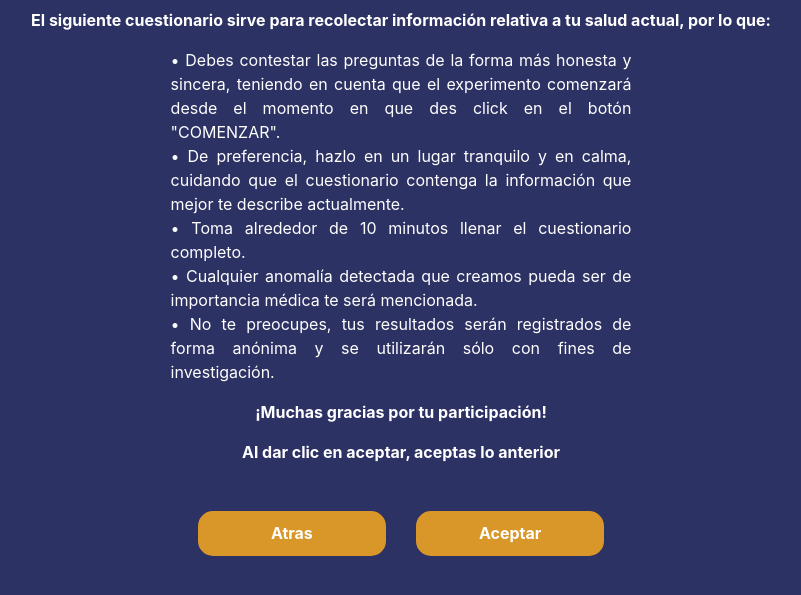
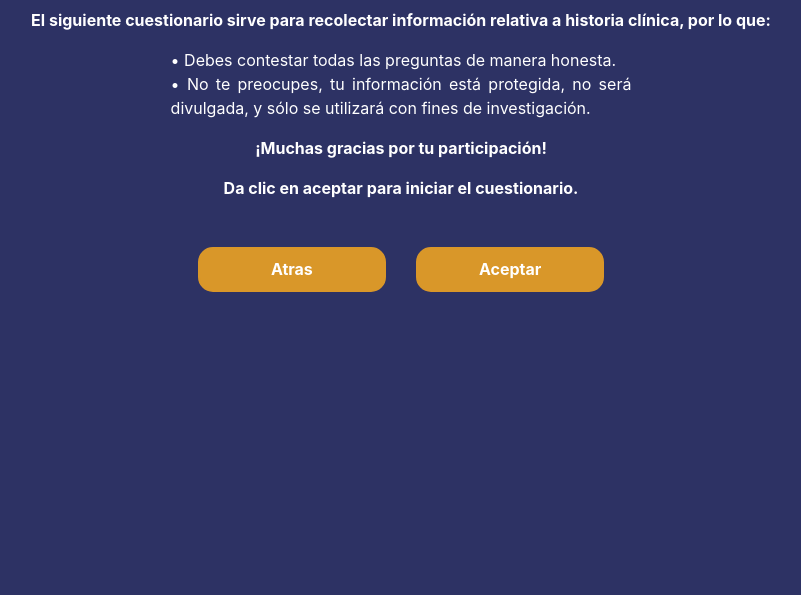
Before and after one commit to SamuelCeballos04/IGT, a Flask app: template templates/instrucciones.html in a window 1280 px wide. Shown: the part 127-722 px from the top of the page, without its empty margins (239-1040 px from the left). Run offline with Flask 3, Linux system fonts and the light colour scheme; the template is opened without the code that fills it, so the values that code supplies are empty; some libraries are stand-ins or nearby versions.

Commit message:
Cambios en texto de correo e instrucciones

```diff
--- a/server.py
+++ b/server.py
@@ -82,12 +82,11 @@ def enviarCorreoRegistro(destinatario):
     <body>
         <H1 style = "color: black; text-align: center;">¡Gracias por registrarte!</H1>
         <H2 style = "color: black; text-align: center;">Tu perfil fue creado correctamente</H2>
-        <p style = "color: black">A continuación, deberás seguir estos pasos para realizar tu encuesta: </p>
+        <p style = "color: black">A continuación, deberás seguir estos pasos: </p>
         <p style = "color: black">1. Inicia sesión con tu correo y contraseña previamente registrados. </p>
-        <p style = "color: black">2. En la ventana principal, pulsa el botón de <b>comenzar encuesta.</b></p>
+        <p style = "color: black">2. En la ventana principal, pulsa el botón <b>"Cuestionario".</b></p>
         <p style = "color: black">3. Lee las preguntas con atención y responde de acuerdo a lo que se solicite.</p>
-        <p style = "color: black">4. Al terminar tu encuesta, pulsa el botón "Salir" cuando se te pregunte si realmente quieres abandonar el sitio web.</p>
-        <p style = "color: black">5. Sigue las intrucciones de la ventana final.</p>
+        <p style = "color: black">4. Al terminar tu cuestionario, pulsa el botón "Aceptar".</p>
 
         <H3 style = "color: #FFCF40">Gracias por tu cooperación.</H3>
         <p>--</p>
@@ -526,11 +525,12 @@ def opciones():
                 cursor = database.cursor()
                 cursor.execute("SELECT * FROM encuesta WHERE id_participante=%s;", (data))
                 data_2 = cursor.fetchone()
-                print(data_2[3])
-                if data_2[3] == None:
-                    bandHorario = 1
                 if data_2 == None:
                     band = 0
+                    bandHorario = 1
+                else:
+                    if data_2[3] == None:
+                        bandHorario = 1
         return render_template('opciones.html', name=my_var3, bandera = band, bandera2 = bandHorario)
 
 @app.route('/exportarExcel', defaults={'req_path': ''})
--- a/templates/instrucciones.html
+++ b/templates/instrucciones.html
@@ -18,32 +18,22 @@
         <ul style="padding: 0;">
             <li>
                 <p class="texto2" style="text-align: center; font-weight: bold;">
-                    El siguiente cuestionario sirve para recolectar información relativa a tu salud actual, por lo que:
+                    El siguiente cuestionario sirve para recolectar información relativa a historia clínica, por lo que:
                 </p>
                     <ul style="list-style-type: square; text-align: center; padding: 0;" class="texto2">
                         <li class="texto2">
-                            • Debes contestar las preguntas de la forma más honesta y sincera, teniendo en cuenta que el experimento comenzará desde el momento en que des click en el botón "COMENZAR".
+                            • Debes contestar todas las preguntas de manera honesta.
                         </li>
                         <li class="texto2">
-                            • De preferencia, hazlo en un lugar tranquilo y en calma, cuidando que el cuestionario contenga la información que mejor te describe actualmente.
-
-                        </li>
-                        <li class="texto2">
-                            • Toma alrededor de 10 minutos llenar el cuestionario completo.
-                        </li>
-                        <li class="texto2">
-                            • Cualquier anomalía detectada que creamos pueda ser de importancia médica te será mencionada.
-                        </li>
-                        <li class="texto2">
-                            • No te preocupes, tus resultados serán registrados de forma anónima y se utilizarán sólo con fines de investigación.
+                            • No te preocupes, tu información está protegida, no será divulgada, y sólo se utilizará con fines de investigación.
                         </li>
                     </ul>
                 <p class="texto2" style="text-align: center; font-weight: bold;">
-                ¡Muchas gracias por tu participación!
+                    ¡Muchas gracias por tu participación!
                 </p>
                 <p class="texto2" style="text-align: center; font-weight: bold;">
-                    Al dar clic en aceptar, aceptas lo anterior
-                    </p>
+                    Da clic en aceptar para iniciar el cuestionario.
+                </p>
             </li>
         </ul>
         <div class="row justify-content-center align-items-center" style="text-align: center;">
--- a/templates/opciones.html
+++ b/templates/opciones.html
@@ -38,7 +38,7 @@
         <form action="{{url_for('instrucciones')}}" method = 'get' class="formulario" autocomplete="off">
 
             <a href="{{url_for('instrucciones')}}" id="startL">
-                <button type="button" class="boton2" action="{{url_for('instrucciones')}}" id="start">Comenzar encuesta</button><br>
+                <button type="button" class="boton2" action="{{url_for('instrucciones')}}" id="start">Cuestionario</button><br>
             </a>
         </form>
         <a href = "{{url_for('perfil')}}" id="aprofile" >
@@ -46,7 +46,7 @@
         </a>
         <form action="{{url_for('resultados')}}" method = 'get' class="formulario">
             <a href = "{{url_for('resultados')}}" id="resultados" >
-                <button class = "boton2" id="btnHorario" type = "submit" action = "{{url_for('resultados')}}">Llenar horarios</button>
+                <button class = "boton2" id="btnHorario" type = "submit" action = "{{url_for('resultados')}}">Horarios</button>
             </a>
         </form>
         <a href="{{url_for('index')}}">
--- a/templates/prueba.html
+++ b/templates/prueba.html
@@ -19,6 +19,7 @@
     <h2 class="subtitulo" id="instruccion"> Antecedentes Personales no Patológicos</h2>
     <section style="margin: 0 20% 0 20%;" id="formulario">
         <form onsubmit="pasar()" action="#" id="form">
+            <h2 class="subtitulo" id="nota">Nota: Si en alguno de los casos hubo consumo ocasional (una o dos veces), contesta como no consumo.</h2>
             <div class="container mt-0 mb-5" style="padding: 0;">
                 <h2 class="texto" id="texto">¿En el último año has consumido tabaco?</h2>
                 <div class="btn-group d-flex align-items-center m-5" style="margin-bottom: 1.5rem!important;" role="group" aria-label="Basic radio toggle button group">
```
